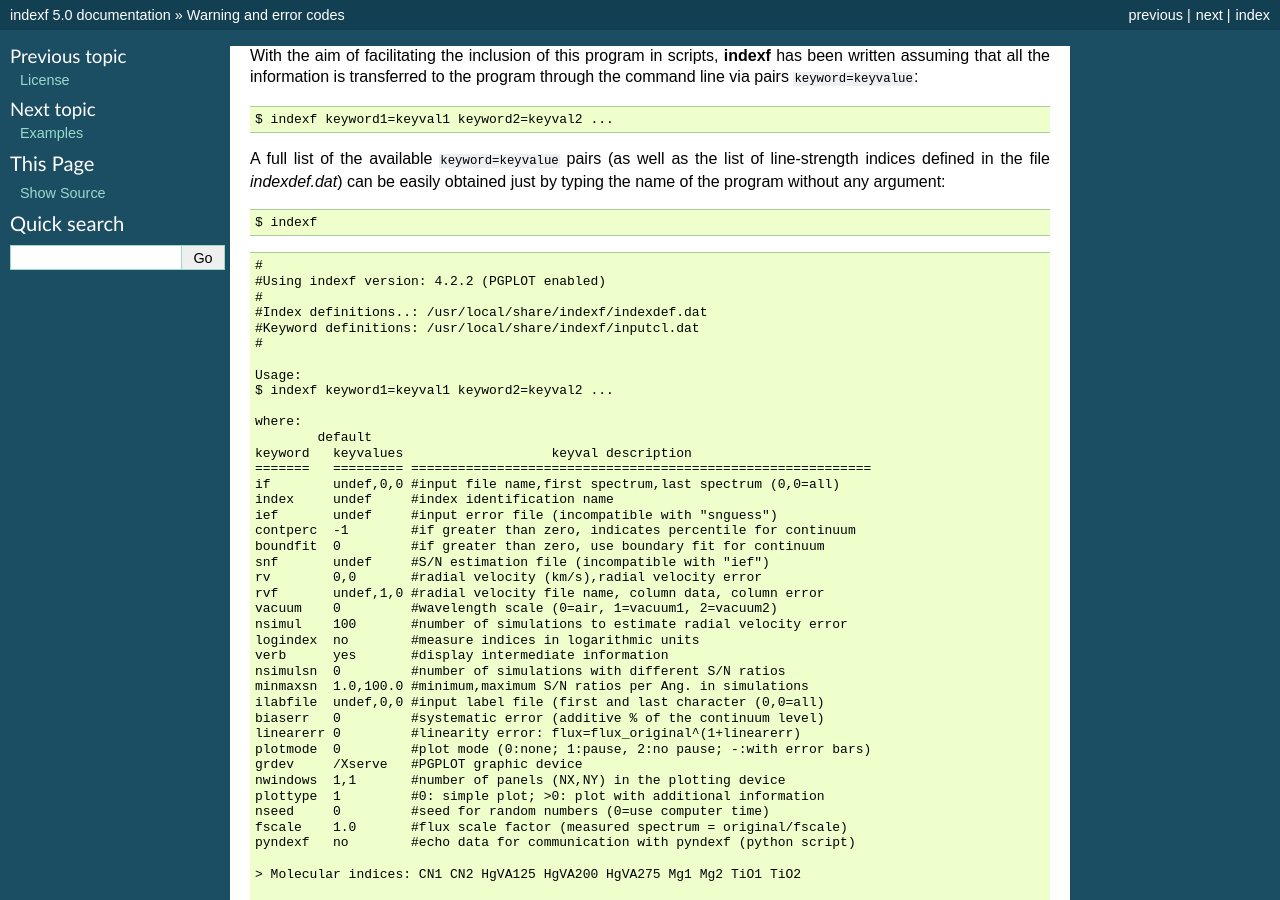
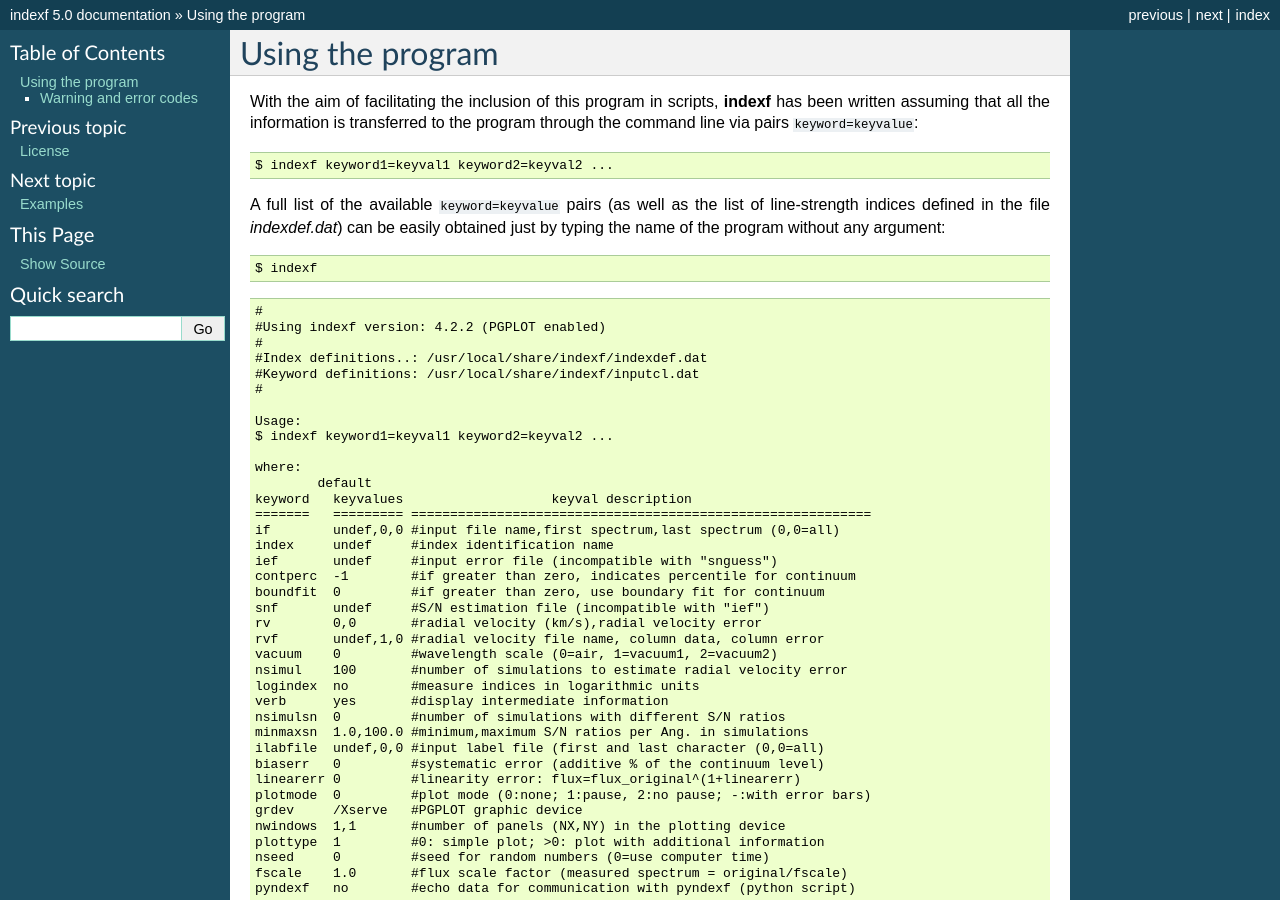
Before and after one commit to nicocardiel/indexf, a Sphinx documentation site: the page built from docs/using.rst, in a window 1280 px wide and 900 px high. Built offline with Sphinx 7.4.7, drawn with Linux system fonts in a browser that asks for light colours; formulas are drawn with MathJax 3; cross-references to code outside the pages are shown as plain code; some of the changed text lies outside the part shown.

Commit message:
Include section title in using.rst

```diff
--- a/docs/using.rst
+++ b/docs/using.rst
@@ -1,4 +1,7 @@
 .. _using:
+
+Using the program
+=================
 
 With the aim of facilitating the inclusion of this program in scripts, **indexf** has been written assuming that all the information is transferred to the program through the command line via pairs ``keyword=keyvalue``:
 
```
